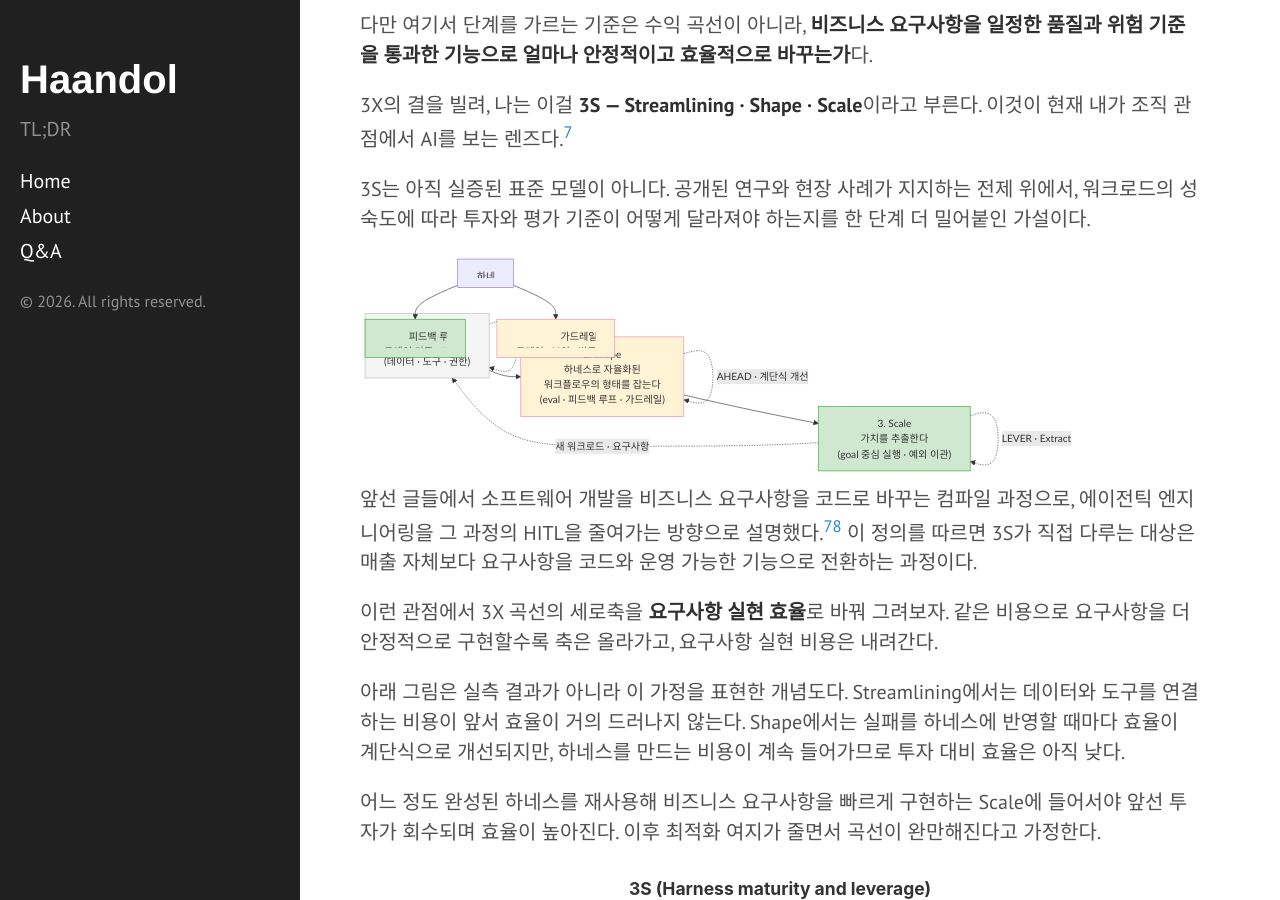
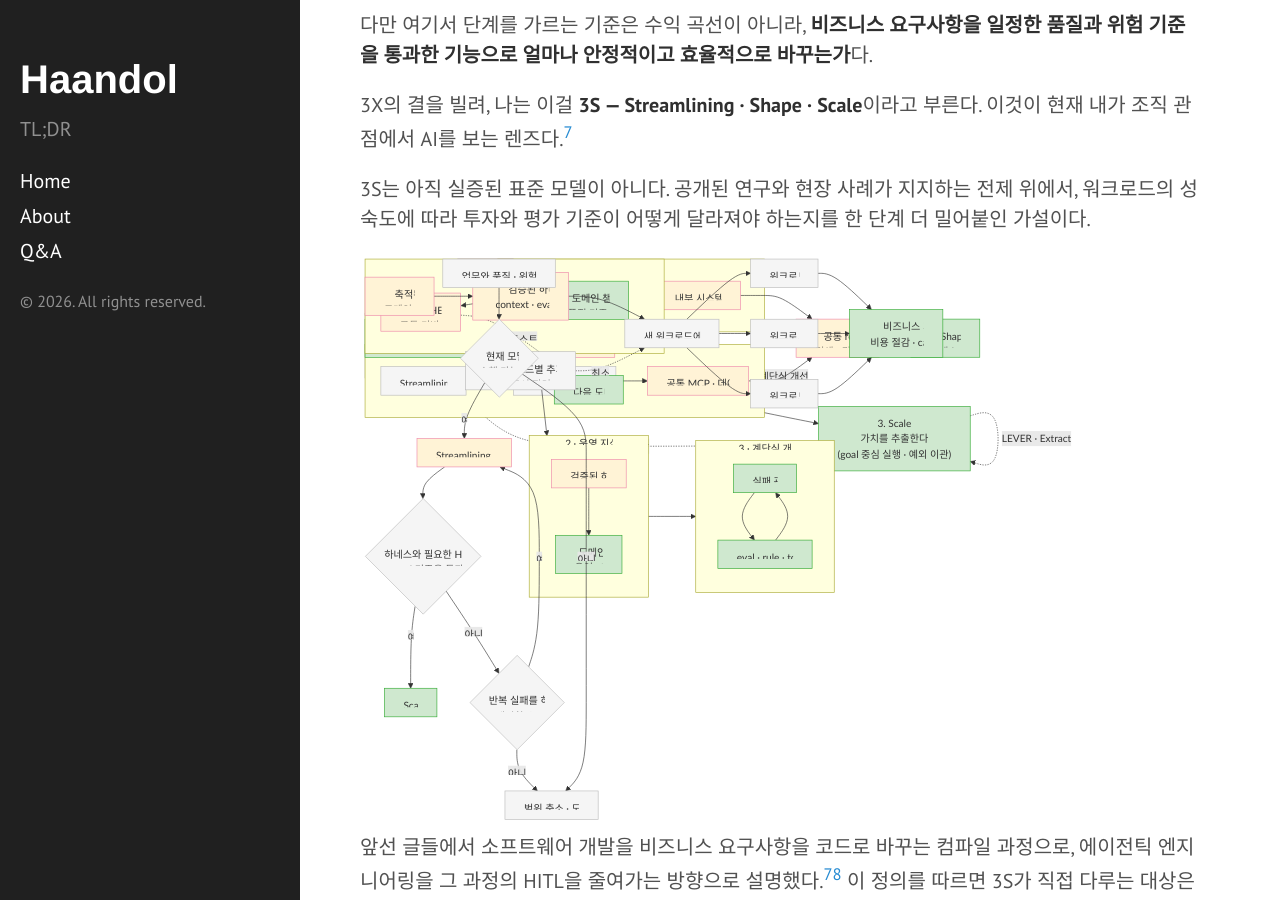
Before and after one commit to haandol/haandol.github.com, a Jekyll site: the page built from _posts/2026-06-15-organizational-ai-adoption-3s.md, in a window 1280 px wide and 900 px high, scrolled down 3508 px. Built offline with Jekyll 4.4.1, drawn with Linux system fonts in a browser that asks for light colours; comment, search, counter and statistics services are not loaded.

Commit message:
Add 3S workflow diagrams

````diff
--- a/_posts/2026-06-15-organizational-ai-adoption-3s.md
+++ b/_posts/2026-06-15-organizational-ai-adoption-3s.md
@@ -107,6 +107,30 @@
 
 반대로 개발 조직이 이런 방식으로 자율적으로 움직이기 어렵다면, 자연 발생을 기다리기보다 조직 차원의 Streamlining TFT가 필요하다고 생각한다. 이 팀은 여러 부서의 업무 흐름을 기준으로 필요한 데이터와 도구를 찾고, 권한·데이터 계약·감사 기준과 공통 registry를 함께 마련해야 한다. 개별 MCP를 대신 만드는 중앙 개발팀이라기보다, 도메인팀이 안전하게 만들고 공유할 수 있는 경로를 여는 역할에 가깝다.
 
+{% raw %}
+```mermaid
+flowchart LR
+    subgraph B["자율적 개발 조직"]
+        direction TB
+        D["도메인팀"] --> M["내부 시스템 MCP"]
+    end
+    subgraph T["조직 주도"]
+        direction TB
+        TF["Streamlining TFT"] --> P["데이터 · 도구 · 권한 정비"]
+        P --> C["공통 MCP · 데이터 계약"]
+    end
+    M --> R["공통 registry<br/>검색 · 권한 · 감사"]
+    C --> R
+    R --> S["Shape<br/>하네스 구축"]
+    classDef route fill:#f5f5f5,stroke:#bbb;
+    classDef asset fill:#fff3d6,stroke:#e8a;
+    classDef next fill:#cfe8cf,stroke:#3a3;
+    class D,TF,P route;
+    class M,C,R asset;
+    class S next;
+```
+{% endraw %}
+
 먼저 end-to-end 워크플로우를 파악하고, 필요한 데이터만 최소권한으로 노출한다. DDD의 도메인과 bounded context는 이 경계를 찾는 렌즈로 활용할 수 있다.
 
 ### 2단계 — Shape (Harness Engineering)
@@ -152,6 +176,30 @@
 
 이 협업은 영구 상주보다 부트스트랩에 가깝다. 도메인팀이 하네스를 운영할 수 있게 되면 AHE는 다음 도메인으로 이동한다. 잘 구축된 eval은 이후 더 저렴한 모델로 전환하거나 작업별로 모델을 라우팅하는 기준도 된다.[^7]
 
+{% raw %}
+```mermaid
+flowchart LR
+    subgraph S1["1 · 핵심 하네스 공동 구축"]
+        AHE["AHE<br/>공통 기반 · 구현"]
+        CH["도메인 챔피언<br/>품질 기준 · 예외"]
+        AHE <--> CH
+    end
+    subgraph S2["2 · 운영 지식 이전"]
+        H["검증된 하네스"] --> DT["도메인팀<br/>운영 · 개선"]
+    end
+    subgraph S3["3 · 계단식 개선 지속"]
+        F["실패 관찰"] --> U["eval · rule · tool 갱신"]
+        U --> F
+    end
+    S1 --> S2 --> S3
+    AHE -. "부트스트랩 후" .-> N["다음 도메인"]
+    classDef a fill:#fff3d6,stroke:#e8a;
+    classDef d fill:#cfe8cf,stroke:#3a3;
+    class AHE,H a;
+    class CH,DT,F,U,N d;
+```
+{% endraw %}
+
 **넷째, 도메인팀은 처음부터 평가 시스템을 만든다.** 도입 전 baseline을 잡고, Shape에서는 AHEAD로 하네스의 계단식 개선을, Scale에서는 LEVER로 가치 회수와 비즈니스 성과를 본다. 평가 결과는 다시 하네스 개선으로 이어져야 한다.[^9]
 
 ## 4. 어떻게 도입하고, 단계별로 무엇을 평가할 것인가
@@ -193,6 +241,27 @@
 
 Scale에서는 평가 초점이 바뀐다. AHEAD가 실패를 하네스에 반영하며 현재 워크플로우를 계단식으로 개선하는지 묻는다면, LEVER는 축적된 도메인 지식과 완성된 하네스를 재사용해 다음 워크로드의 비용과 시간을 얼마나 낮추고 비즈니스 가치를 추출하는지 묻는다.
 
+{% raw %}
+```mermaid
+flowchart LR
+    D["축적된<br/>도메인 지식"] --> H["검증된 하네스<br/>context · eval · rule<br/>guardrail · connector"]
+    H --> R["새 워크로드에 재사용"]
+    I["워크로드별 추가 투입<br/>토큰 · 문서 작업 · 검증 시간"] -. "최소화" .-> R
+    R --> W1["워크로드 A"]
+    R --> W2["워크로드 B"]
+    R --> W3["워크로드 C"]
+    W1 --> V["비즈니스 가치<br/>비용 절감 · capacity<br/>매출 기여 · 위험 감소"]
+    W2 --> V
+    W3 --> V
+    classDef asset fill:#fff3d6,stroke:#e8a;
+    classDef work fill:#f5f5f5,stroke:#bbb;
+    classDef value fill:#cfe8cf,stroke:#3a3;
+    class D,H asset;
+    class R,I,W1,W2,W3 work;
+    class V value;
+```
+{% endraw %}
+
 | 관점 | 판단할 질문 | 비즈니스 리더에게 번역하면 |
 | --- | --- | --- |
 | **L — Lead Time** | 새로운 워크로드와 비즈니스 요구사항을 운영 가능한 기능으로 만드는 시간이 줄어드는가? | 요구사항이 실제 가치로 이어지는 시간이 짧아지는가? |
@@ -212,6 +281,26 @@
 실험 결과도 업무와 환경에 따라 엇갈린다. 고객 지원 현장에서는 AI가 시간당 해결 건수를 평균 14% 높였고, 특히 저숙련·초보 직원에게 효과가 컸다.[^11] 반면 숙련된 오픈소스 개발자를 대상으로 한 METR의 2025년 실험에서는 당시 AI 도구를 허용했을 때 작업 시간이 19% 늘었다.[^14] HBS의 실험에서도 AI capability frontier 안의 업무는 빨라지고 품질이 높아졌지만, frontier 밖의 업무에서는 정답률이 낮아졌다.[^12]
 
 따라서 **모델, 업무, 사용자, 하네스의 조합을 실제 환경에서 평가할 필요가 있다.** 모델이 충분한 업무는 Streamlining과 Shape를 시작하고, 하네스와 HITL을 더해도 기준을 충족하지 못하는 업무는 범위를 줄이거나 도입을 보류할 수 있다.
+
+{% raw %}
+```mermaid
+flowchart TD
+    A["업무와 품질 · 위험 기준 정의"] --> B{"현재 모델로<br/>수행 가능한가?"}
+    B -- "예" --> D["Streamlining · Shape"]
+    B -- "아니오" --> C["범위 축소 · 도입 보류"]
+    D --> E{"하네스와 필요한 HITL을 더해<br/>eval 기준을 통과하는가?"}
+    E -- "예" --> F["Scale"]
+    E -- "아니오" --> G{"반복 실패를 하네스로<br/>개선할 수 있는가?"}
+    G -- "예" --> D
+    G -- "아니오" --> C
+    classDef work fill:#f5f5f5,stroke:#bbb;
+    classDef invest fill:#fff3d6,stroke:#e8a;
+    classDef scale fill:#cfe8cf,stroke:#3a3;
+    class A,B,C,E,G work;
+    class D invest;
+    class F scale;
+```
+{% endraw %}
 
 ## 6. 여러 코딩 에이전트를 자유롭게 쓰는 전략은 어떨까?
 
````
